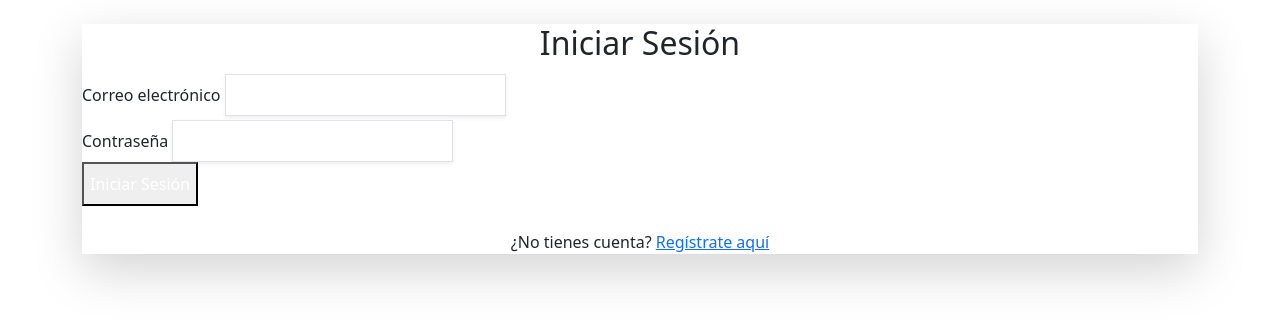
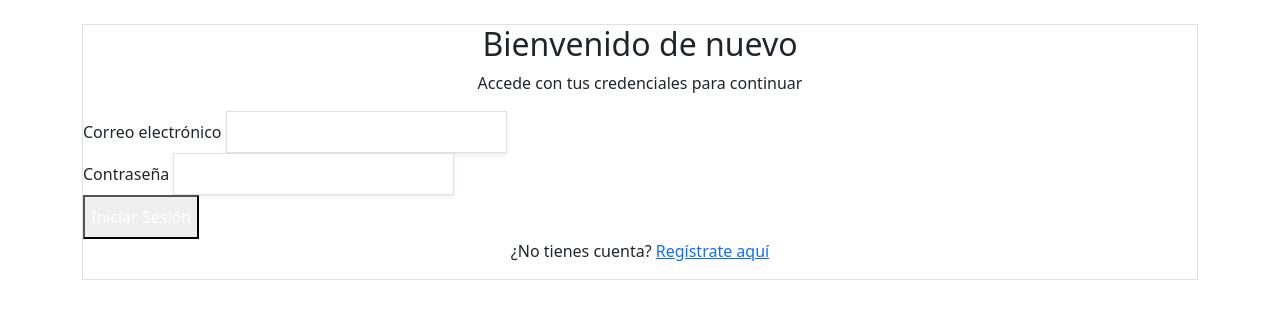
Before and after one commit to danielsm107/control-acceso-matriculas, a Flask app: page /login in a window 1280 px wide. Shown: the part 56-380 px from the top of the page. Run offline with Flask 3, Linux system fonts and the light colour scheme; some libraries are stand-ins or nearby versions.

Commit message:
Mejorar estilo login.html con Tailwind

```diff
--- a/backend/templates/login.html
+++ b/backend/templates/login.html
@@ -2,28 +2,33 @@
 {% block title %}Iniciar Sesión{% endblock %}
 
 {% block content %}
-<div class="flex items-center justify-center min-h-screen bg-gray-100">
-  <div class="w-full max-w-md p-8 bg-white shadow-lg rounded-2xl">
-    <h2 class="text-2xl font-bold text-center text-gray-800 mb-6">Iniciar Sesión</h2>
+<div class="flex items-center justify-center min-h-screen bg-gradient-to-br from-blue-100 to-indigo-100">
+  <div class="w-full max-w-md p-8 bg-white shadow-xl rounded-2xl border border-gray-100">
+    <h2 class="text-3xl font-bold text-center text-gray-800 mb-6">Bienvenido de nuevo</h2>
+    <p class="text-sm text-gray-500 text-center mb-8">Accede con tus credenciales para continuar</p>
+
     <form method="POST" action="/auth/login" class="space-y-5">
       <div>
-        <label for="email" class="block text-sm font-medium text-gray-700">Correo electrónico</label>
+        <label for="email" class="block text-sm font-medium text-gray-700 mb-1">Correo electrónico</label>
         <input type="email" name="email" id="email" required
-               class="mt-1 w-full px-4 py-2 border rounded-xl shadow-sm focus:ring-blue-500 focus:border-blue-500 border-gray-300">
+               class="w-full px-4 py-2 border border-gray-300 rounded-lg focus:outline-none focus:ring-2 focus:ring-blue-500 focus:border-blue-500 shadow-sm">
       </div>
+
       <div>
-        <label for="password" class="block text-sm font-medium text-gray-700">Contraseña</label>
+        <label for="password" class="block text-sm font-medium text-gray-700 mb-1">Contraseña</label>
         <input type="password" name="password" id="password" required
-               class="mt-1 w-full px-4 py-2 border rounded-xl shadow-sm focus:ring-blue-500 focus:border-blue-500 border-gray-300">
+               class="w-full px-4 py-2 border border-gray-300 rounded-lg focus:outline-none focus:ring-2 focus:ring-blue-500 focus:border-blue-500 shadow-sm">
       </div>
+
       <button type="submit"
-              class="w-full bg-blue-600 hover:bg-blue-700 text-white font-semibold py-2 rounded-xl transition duration-200">
+              class="w-full bg-blue-600 hover:bg-blue-700 text-white font-semibold py-2 rounded-lg transition duration-200 shadow-md">
         Iniciar Sesión
       </button>
     </form>
-    <p class="mt-4 text-center text-sm text-gray-600">
+
+    <p class="mt-6 text-center text-sm text-gray-600">
       ¿No tienes cuenta?
-      <a href="/auth/register" class="text-blue-600 hover:underline">Regístrate aquí</a>
+      <a href="/auth/register" class="text-blue-600 hover:underline font-medium">Regístrate aquí</a>
     </p>
   </div>
 </div>
```
